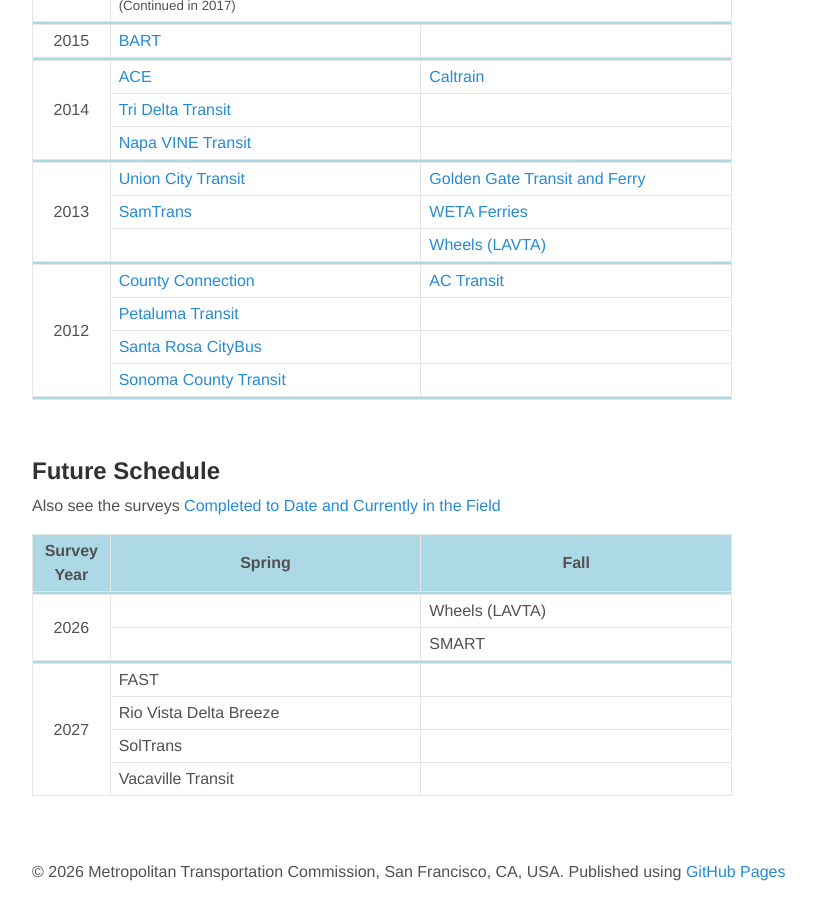
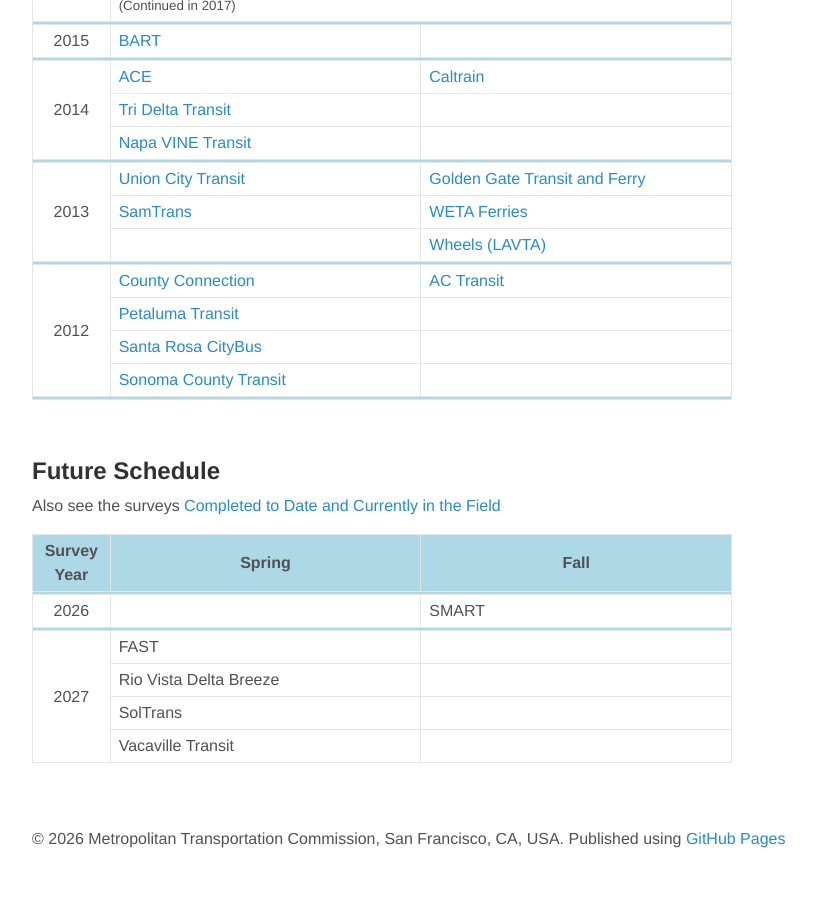
Before and after one commit to BayAreaMetro/transit-passenger-surveys, a Jekyll site: the page built from schedule.md, in a window 1280 px wide and 900 px high, scrolled down 1598 px. Shown: the whole window, without its empty margins (144-960 px from the left). Built offline with Jekyll 4.4.1, drawn with Linux system fonts in a browser that asks for light colours; nearby versions of some CDN libraries; library files that are not in the unit come from our copies; after the commit the page ends 2465 px from its top, so only the background shows below that.

Commit message:
Remove Wheels (LAVTA) from Fall 2026 survey schedule

```diff
--- a/schedule.md
+++ b/schedule.md
@@ -221,11 +221,7 @@
  <tbody>
   <tr><td colspan="3" style="height=0px; background-color:lightblue; padding:1px"></td></tr>
   <tr>
-    <td rowspan="2" style="text-align:center; vertical-align:middle;">2026</td>
-    <td></td>
-    <td>Wheels (LAVTA)</td>
-  </tr>
-  <tr>
+    <td style="text-align:center; vertical-align:middle;">2026</td>
     <td></td>
     <td>SMART</td>
   </tr>
```
